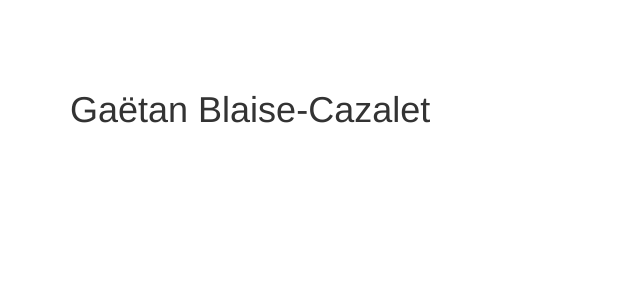
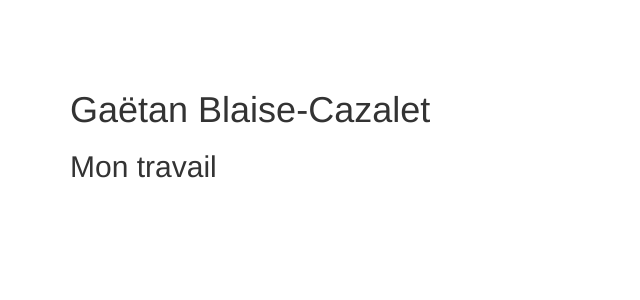
Before and after one commit to Gaetz/Gaetz.github.io, an Angular app: page / in a window 1280 px wide. Shown: the top 300 px of the page, without its empty margins (0-640 px from the left). Built offline with nearby package versions, Linux system fonts and the light colour scheme.

Commit message:
Change for test

```diff
--- a/src/app/app.component.html
+++ b/src/app/app.component.html
@@ -3,4 +3,7 @@
   <h1>
     {{title}}
   </h1>
+  <h2>
+    {{subtitle}}
+  </h2>
 </div>
--- a/src/app/app.component.ts
+++ b/src/app/app.component.ts
@@ -7,4 +7,5 @@ import { Component } from '@angular/core';
 })
 export class AppComponent {
   title = 'Gaëtan Blaise-Cazalet';
+  subtitle = 'Mon travail'
 }
```
